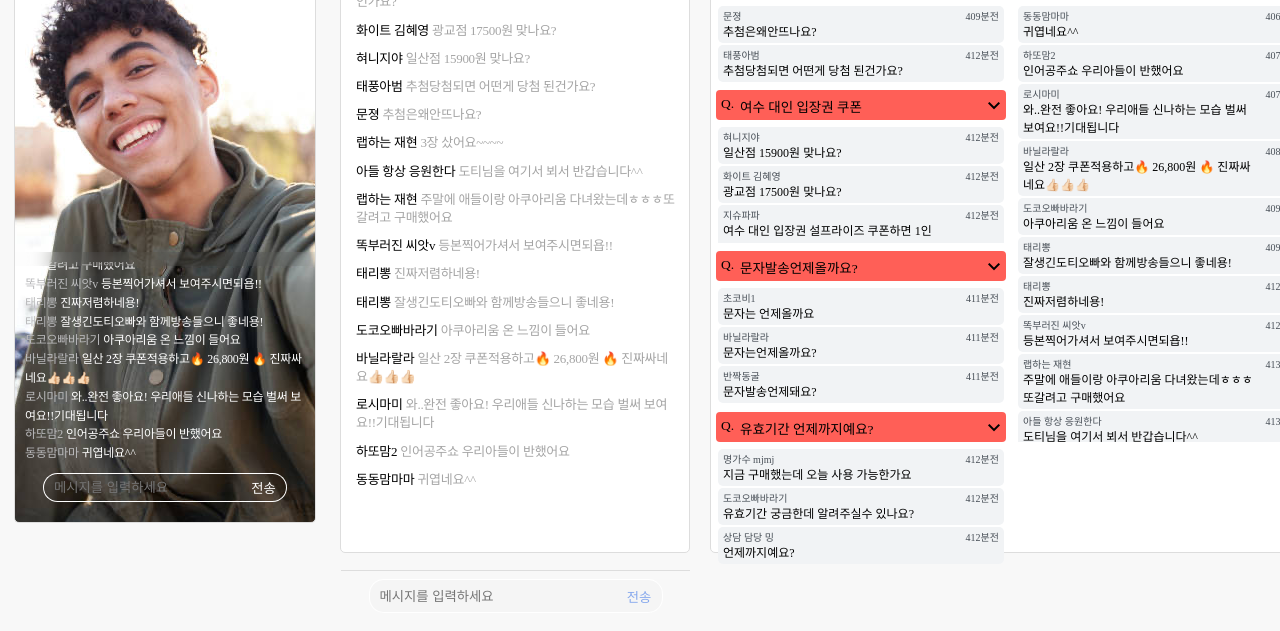
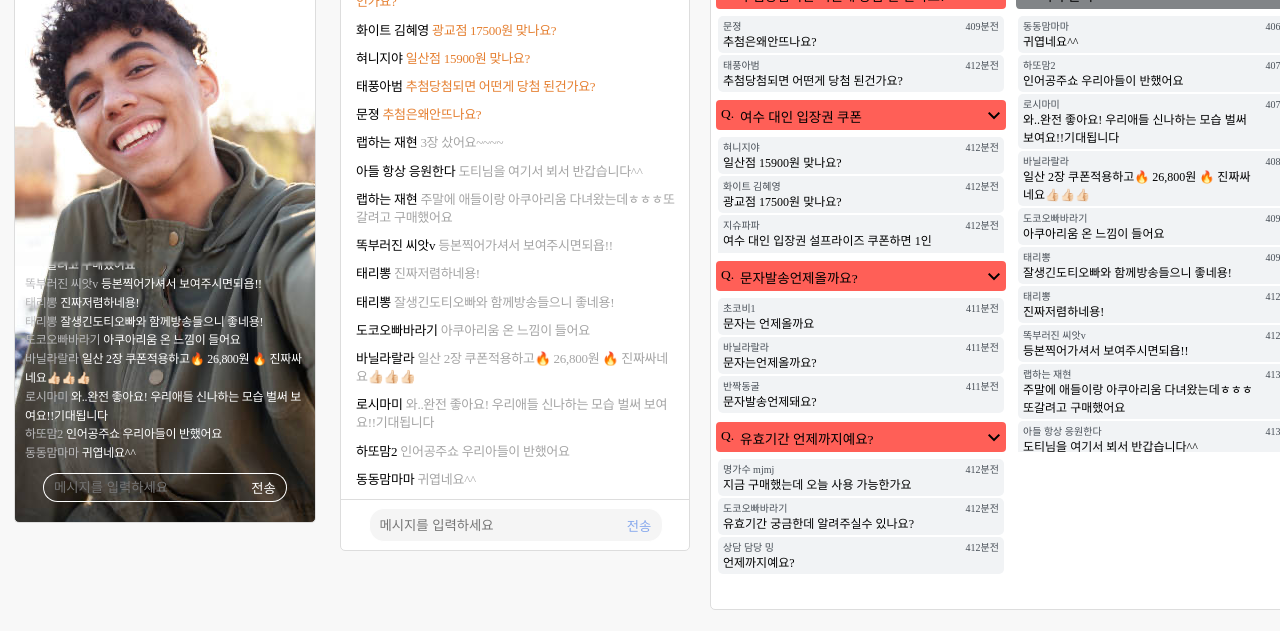
Before and after one commit to SEOULIST-LAB/grip_demo, a plain HTML site: page index.html in a window 1280 px wide. Shown: the part 169-800 px from the top of the page. Drawn offline with nearby package versions, Linux system fonts and the light colour scheme; a web font is replaced by a local one.

Commit message:
fix window css

```diff
--- a/index.html
+++ b/index.html
@@ -3,6 +3,8 @@
 <head>
     <meta charset="UTF-8">
     <meta name="viewport" content="width=device-width, initial-scale=1.0">
+
+
     <link rel="stylesheet" href="https://fonts.googleapis.com/css2?family=Material+Symbols+Outlined:opsz,wght,FILL,GRAD@20..48,100..700,0..1,-50..200" />
     <link rel="stylesheet" href="issue.css">
     <link rel="stylesheet" href="iphone.css">
@@ -61,7 +63,7 @@
         <div class="info">
             <div class="head">채팅</div>
             <div class="log2" id="log2"></div>
-            <div class="interface textBox">
+            <div class="interface2 textBox">
                 <div class="input">
                     <input type="text" class="textInput" id="textInput2" placeholder="메시지를 입력하세요">
                     <button class="buttonInput" onclick="text('매니저', 'textInput2')">전송</button>
--- a/issue.css
+++ b/issue.css
@@ -1,7 +1,17 @@
 body {
     background-color: rgb(248,248,248);
     margin: 0;
+    font-family: AppleSDGothicNeo;
     font-family: 'AppleSDGothicNeo';
+}
+
+.log, .log2, #issueSub, .questionList {
+    -ms-overflow-style: none; /* IE and Edge */
+    scrollbar-width: none; /* Firefox */
+}
+
+.log::-webkit-scrollbar, .log2::-webkit-scrollbar, #issueSub::-webkit-scrollbar, .questionList::-webkit-scrollbar {
+    display: none; /* Chrome, Safari, Opera*/
 }
 
 .info {
@@ -10,7 +20,6 @@ body {
     border: 0.1px solid #dddddd;
     margin: 30px 10px auto 10px !important;
     background-color: rgb(255,255,255);
-    height: 630px;
 }
 
 .head {
@@ -66,6 +75,7 @@ body {
 #issueSub {
     overflow-y: scroll;
     height: 100%;
+    margin-top: 10px;
 }
 
 .log {
@@ -91,6 +101,7 @@ body {
     justify-content: end;
     align-items: center;
     font-size: 15px;
+    margin-bottom: 10px;
 }
 
 .filter {
@@ -102,7 +113,7 @@ body {
     position: absolute;
     background-color: rgba(121, 121, 121, 0.01);
     -webkit-backdrop-filter: blur(1px);
-    backdrop-filter: blur(10px);
+    backdrop-filter: blur(1px);
     z-index: 10;
 }
 
@@ -148,6 +159,11 @@ body {
 .interface {
     position: absolute;
     bottom: 10px;
+    color: white;
+}
+
+.interface2 {
+    position: relative;
     color: white;
 }
 
@@ -256,6 +272,10 @@ p {
     transform: translateY(0px);
 }
 
+#etc {
+    margin-top: 10px;
+}
+
 #etc .questionBox {
     max-height: 580px;
 }
--- a/issue.js
+++ b/issue.js
@@ -250,10 +250,10 @@ let timer = setInterval(function() {
             data.forEach(element => {
                 for(let i = 0 ; i < element.chats.length ; i++) {
                     let date2 = new Date(element.chats[i].timestamp)
-                    if(element.summary == -1) {
-                        addChat(element.chats[i].nickname, element.chats[i].message, element.summary,0)
+                    if(element.cluster_id == -1) {
+                        addChat(element.chats[i].nickname, element.chats[i].message,0)
                     } else {
-                        addChat(element.chats[i].nickname, element.chats[i].message, element.summary,1)
+                        addChat(element.chats[i].nickname, element.chats[i].message,1)
                     }
                 }
             })
```
